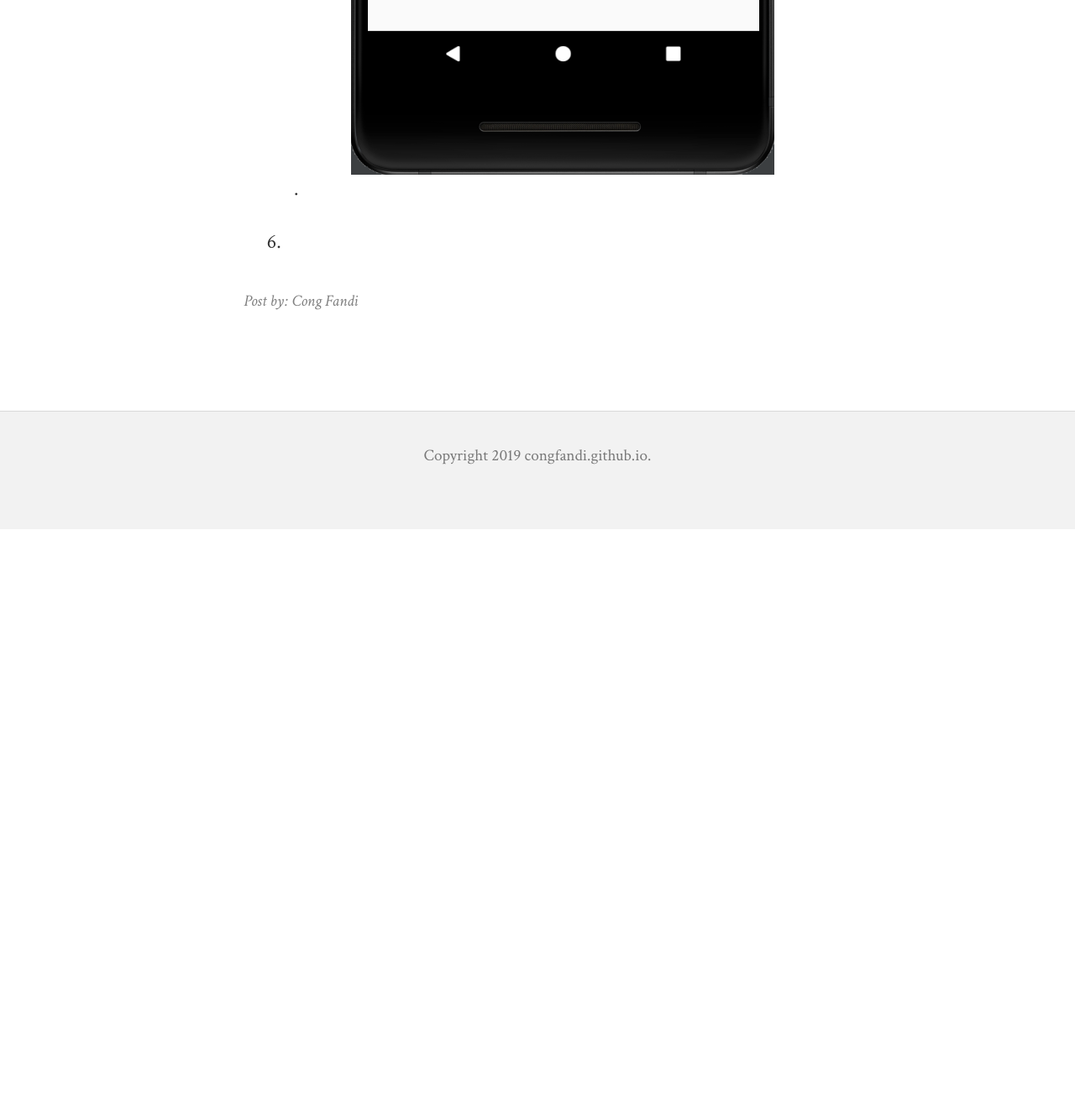
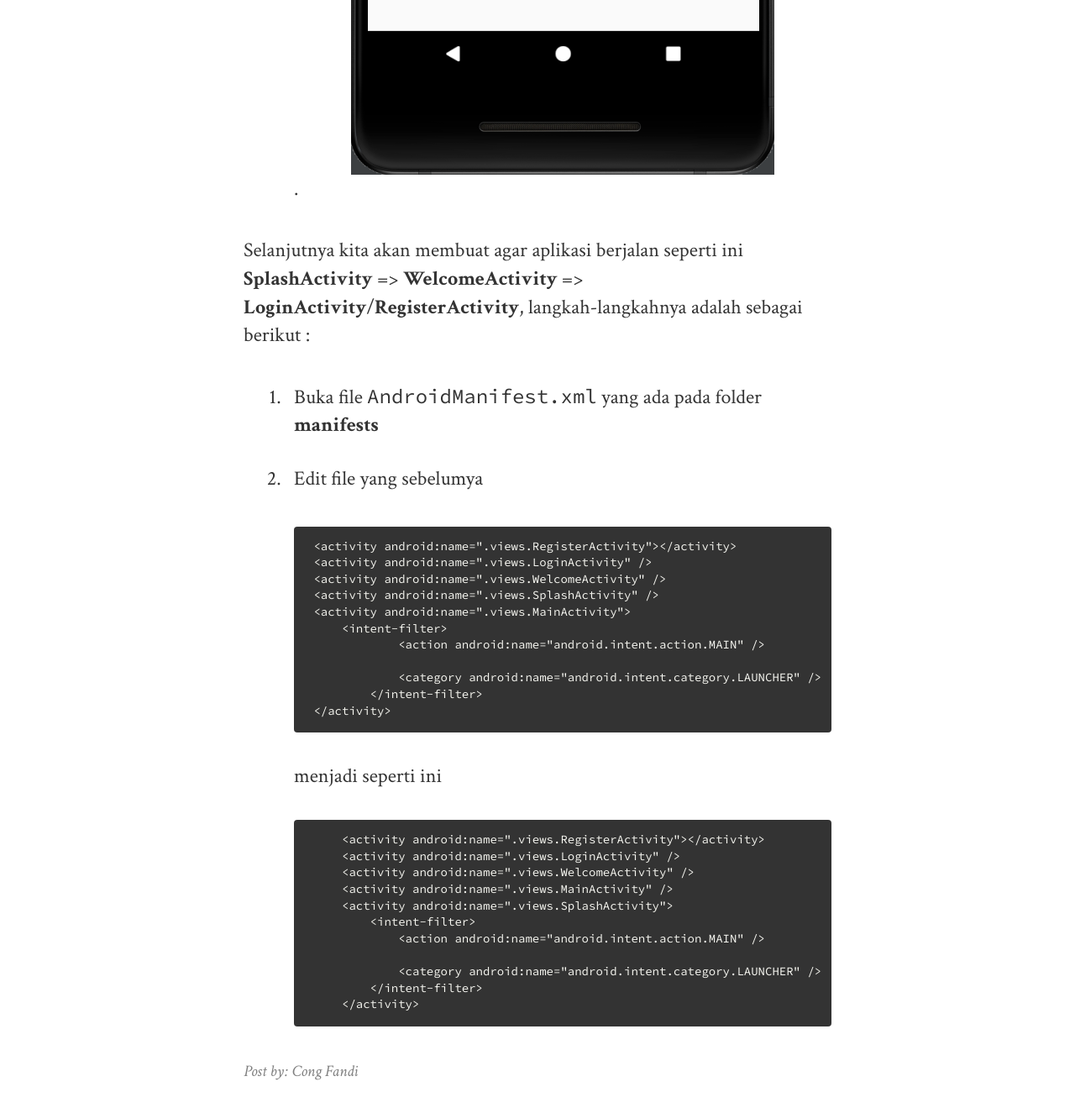
Before and after one commit to congfandi/congfandi.github.io, a Jekyll site: the page built from _posts/2019-03-26-membuat-aplikasi-foodbank-part-1.md, in a window 1280 px wide and 1400 px high, scrolled down 4061 px. Shown: the top 1325 px of the window at 84% size. Built offline with Jekyll 4.4.1, drawn with Linux system fonts in a browser that asks for light colours; nearby versions of some CDN libraries; before the commit the page ends 4691 px from its top, so only the background shows below that; some of the changed text lies outside the part shown.

Commit message:
manifest edited

````diff
--- a/_posts/2019-03-26-membuat-aplikasi-foodbank-part-1.md
+++ b/_posts/2019-03-26-membuat-aplikasi-foodbank-part-1.md
@@ -1,6 +1,6 @@
 Bismillah,
 
-Tutorial kali ini khusus untuk teman-teman Universitas Muhammadiyah Gresik (UMG) yang mengadakan Event Tahunan **HRC**. Event ini diselengarakan oleh Himatif UMG dengan kerja sama dengan GresikDev.
+Tutorial kali ini khusus untuk teman-teman Universitas Muhammadiyah Gresik (UMG) yang mengadakan Event Tahunan **HRC**. Event ini diselengarakan oleh Himatif UMG dengan kerja sama dengan **GresikDev**.
 
 Pada tutorial ini, kita akan mencoba membuat sebuah aplikasi bank makanan (Foodbank) dimana Mockup dari aplikasi ini dapat dilihat [disini](https://www.behance.net/gallery/67347541/FoodBank-Restaurant-App-UI-Kit).
 
@@ -23,4 +23,36 @@ Struktur file dapat dilihat pada gambar 3.
 
 5. Jalankan aplikasi, maka aplikasi akan terlihat seperti gambar 4
    ![Gambar 4](/../img/foodbank1/gambar4.png).
-6.
+
+
+Selanjutnya kita akan membuat agar aplikasi berjalan seperti ini
+**SplashActivity** => **WelcomeActivity** => **LoginActivity**/**RegisterActivity**, langkah-langkahnya adalah sebagai berikut :
+1. Buka file `AndroidManifest.xml` yang ada pada folder **manifests**
+2. Edit file yang sebelumya
+   ```manifest
+    <activity android:name=".views.RegisterActivity"></activity>
+    <activity android:name=".views.LoginActivity" />
+    <activity android:name=".views.WelcomeActivity" />
+    <activity android:name=".views.SplashActivity" />
+    <activity android:name=".views.MainActivity">
+        <intent-filter>
+                <action android:name="android.intent.action.MAIN" />
+
+                <category android:name="android.intent.category.LAUNCHER" />
+            </intent-filter>
+    </activity>
+   ```
+   menjadi seperti ini
+   ```manifest
+        <activity android:name=".views.RegisterActivity"></activity>
+        <activity android:name=".views.LoginActivity" />
+        <activity android:name=".views.WelcomeActivity" />
+        <activity android:name=".views.MainActivity" />
+        <activity android:name=".views.SplashActivity">
+            <intent-filter>
+                <action android:name="android.intent.action.MAIN" />
+
+                <category android:name="android.intent.category.LAUNCHER" />
+            </intent-filter>
+        </activity>
+   ```
````
